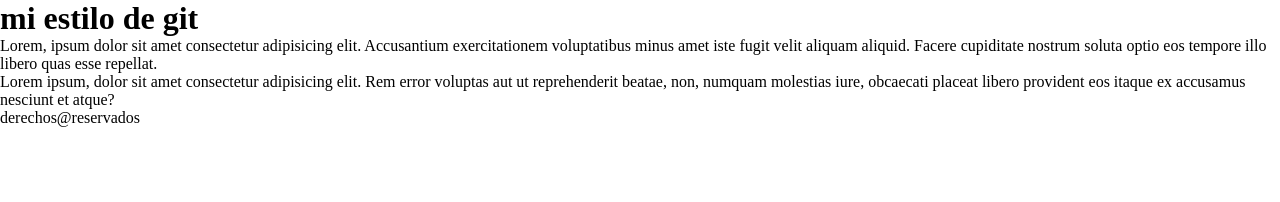
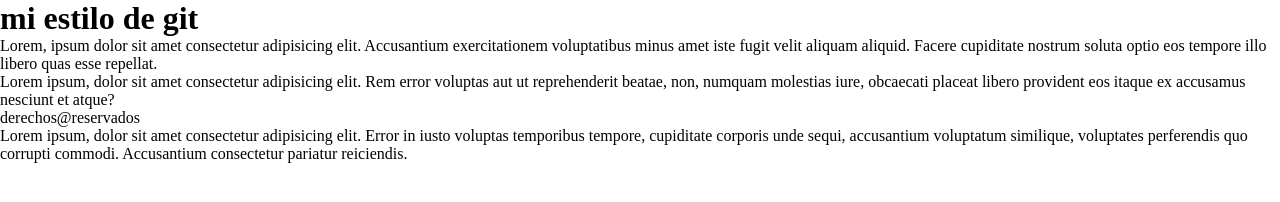
Before and after one commit to gustizeppelin/prueba1git, a plain HTML site: page index.html in a window 1280 px wide. Drawn offline with Linux system fonts and the light colour scheme.

Commit message:
Cambios main

```diff
--- a/index.html
+++ b/index.html
@@ -24,6 +24,9 @@
     <footer>
         derechos@reservados
     </footer>
+    <p>Lorem ipsum, dolor sit amet consectetur adipisicing elit. Error in iusto voluptas temporibus tempore, cupiditate
+        corporis unde sequi, accusantium voluptatum similique, voluptates perferendis quo corrupti commodi. Accusantium
+        consectetur pariatur reiciendis.</p>
 </body>
 
 </html>
```
